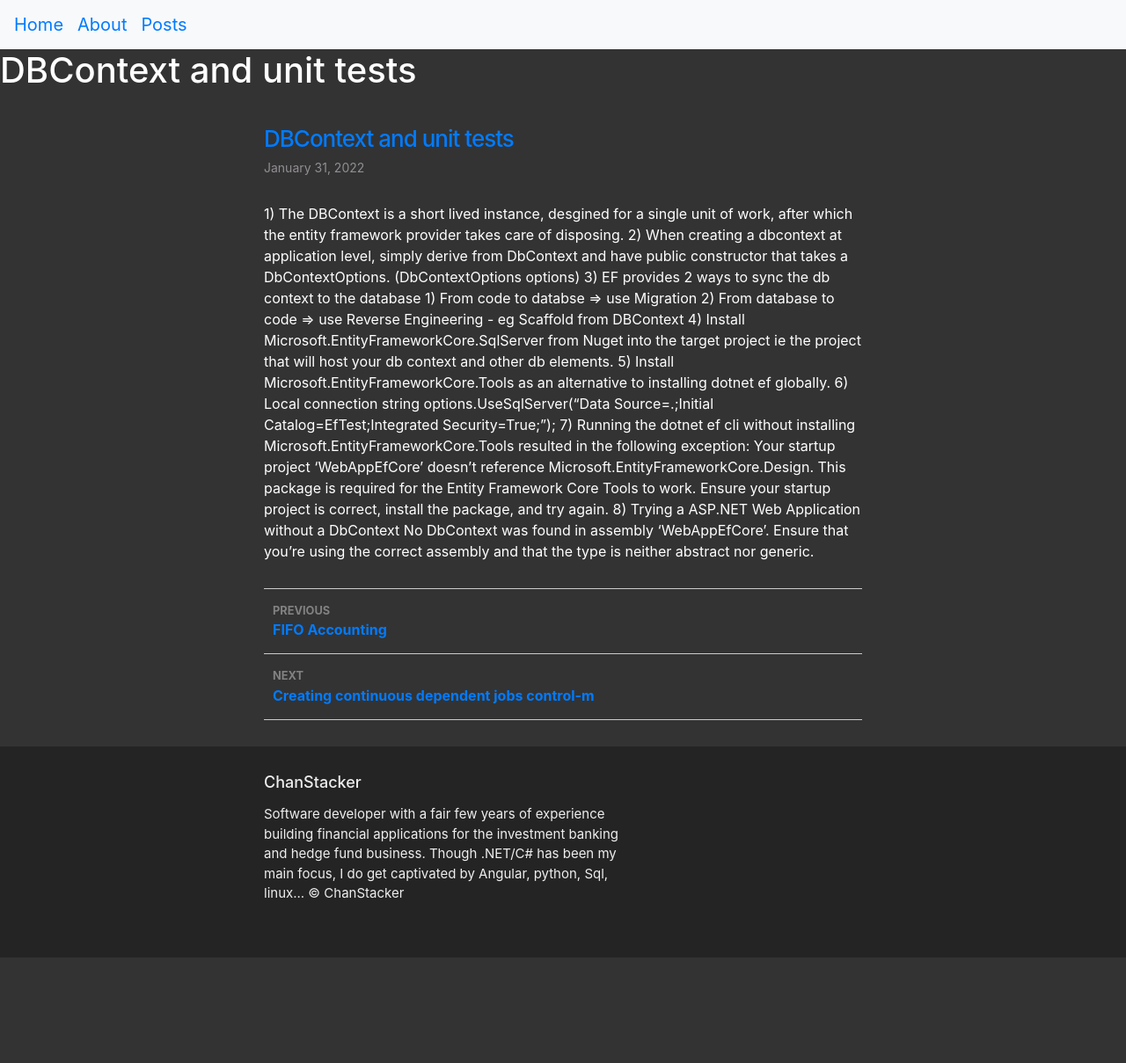
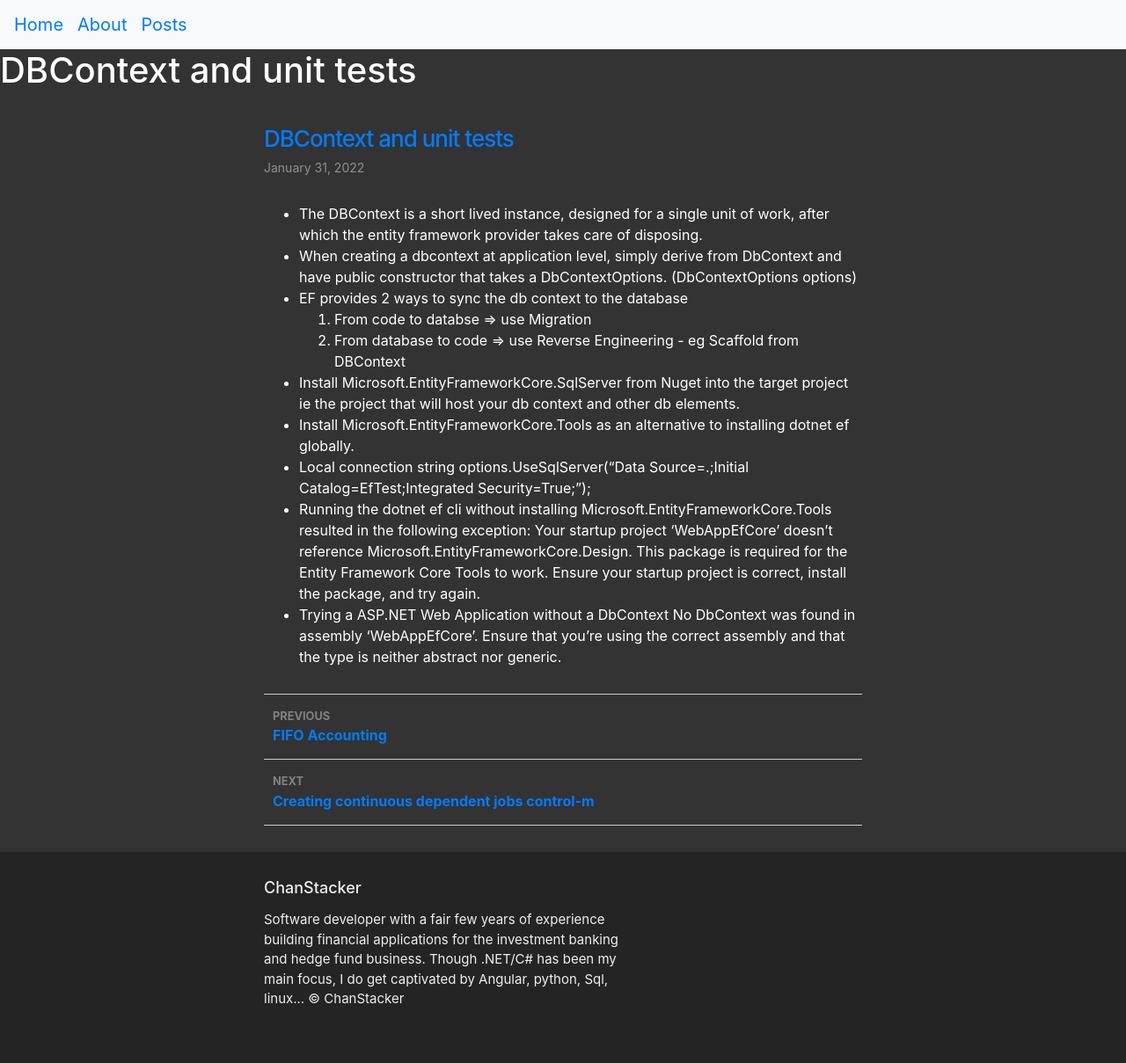
Before and after one commit to ChanStacker/chanstacker.github.io, a Jekyll site: the page built from _posts/2022-01-31-efcore.markdown, in a window 1280 px wide. Shown: the whole page at 88% size. Built offline with Jekyll 4.4.1, drawn with Linux system fonts in a browser that asks for light colours; before the commit the page ends 1089 px from its top, so only the background shows below that.

Commit message:
TBS-9: few corrections

```diff
--- a/_posts/2022-01-31-efcore.markdown
+++ b/_posts/2022-01-31-efcore.markdown
@@ -5,15 +5,15 @@ date:   2022-01-31 09:00:00 +0100
 categories: EFCore5
 ---
 
-1) The DBContext is a short lived instance, desgined for a single unit of work, after which the entity framework provider takes care of disposing.
-2) When creating a dbcontext at application level, simply derive from DbContext and have public constructor that takes a DbContextOptions.  (DbContextOptions options)
-3) EF provides 2 ways to sync the db context to the database
-    1) From code to databse => use Migration
-    2) From database to code => use Reverse Engineering - eg Scaffold from DBContext
-4) Install Microsoft.EntityFrameworkCore.SqlServer from Nuget into the target project ie the project that will host your db context and other db elements.
-5) Install Microsoft.EntityFrameworkCore.Tools as an alternative to installing dotnet ef globally.
-6) Local connection string options.UseSqlServer("Data Source=.;Initial Catalog=EfTest;Integrated Security=True;");
-7) Running the dotnet ef cli without installing Microsoft.EntityFrameworkCore.Tools resulted in the following exception:
+* The DBContext is a short lived instance, designed for a single unit of work, after which the entity framework provider takes care of disposing.
+* When creating a dbcontext at application level, simply derive from DbContext and have public constructor that takes a DbContextOptions.  (DbContextOptions options)
+* EF provides 2 ways to sync the db context to the database
+    1. From code to databse => use Migration
+    2. From database to code => use Reverse Engineering - eg Scaffold from DBContext
+* Install Microsoft.EntityFrameworkCore.SqlServer from Nuget into the target project ie the project that will host your db context and other db elements.
+* Install Microsoft.EntityFrameworkCore.Tools as an alternative to installing dotnet ef globally.
+* Local connection string options.UseSqlServer("Data Source=.;Initial Catalog=EfTest;Integrated Security=True;");
+* Running the dotnet ef cli without installing Microsoft.EntityFrameworkCore.Tools resulted in the following exception:
 Your startup project 'WebAppEfCore' doesn't reference Microsoft.EntityFrameworkCore.Design. This package is required for the Entity Framework Core Tools to work. Ensure your startup project is correct, install the package, and try again.
-8) Trying a ASP.NET Web Application without a DbContext
+* Trying a ASP.NET Web Application without a DbContext
 No DbContext was found in assembly 'WebAppEfCore'. Ensure that you're using the correct assembly and that the type is neither abstract nor generic.
--- a/_posts/2022-03-03-linuxbeginner.markdown
+++ b/_posts/2022-03-03-linuxbeginner.markdown
@@ -21,4 +21,4 @@ In linux, everything is shown as a file even hardwares
 * `ls -a` List all the files in a directory (including hidden files)
 * `pwd` 	Show the present working directory
 * `cd` 	Change directory to some other location
-* `file` 	View the type of any file
+* `file` 	View the type of any filem
```
Also changed, not shown: _posts/2022-05-02-blazorstart.markdown (added, +10 -0 lines).
